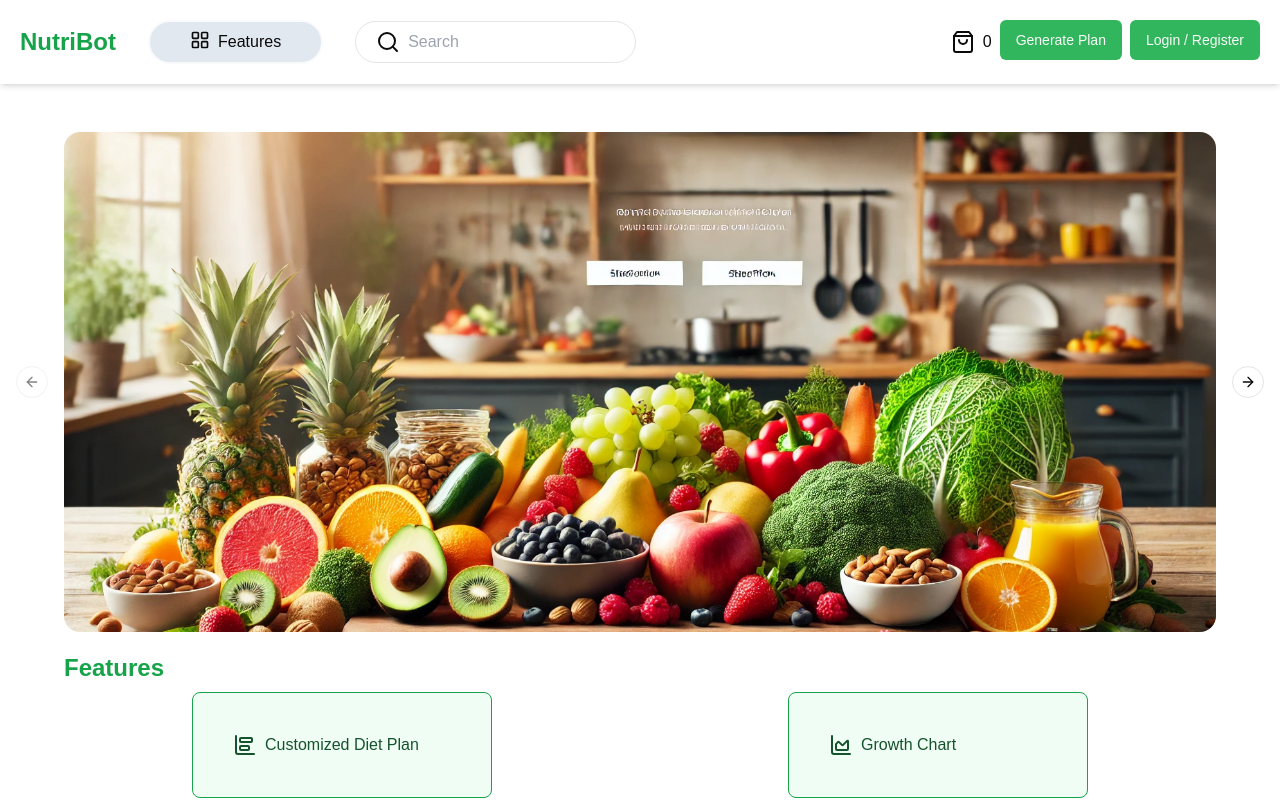
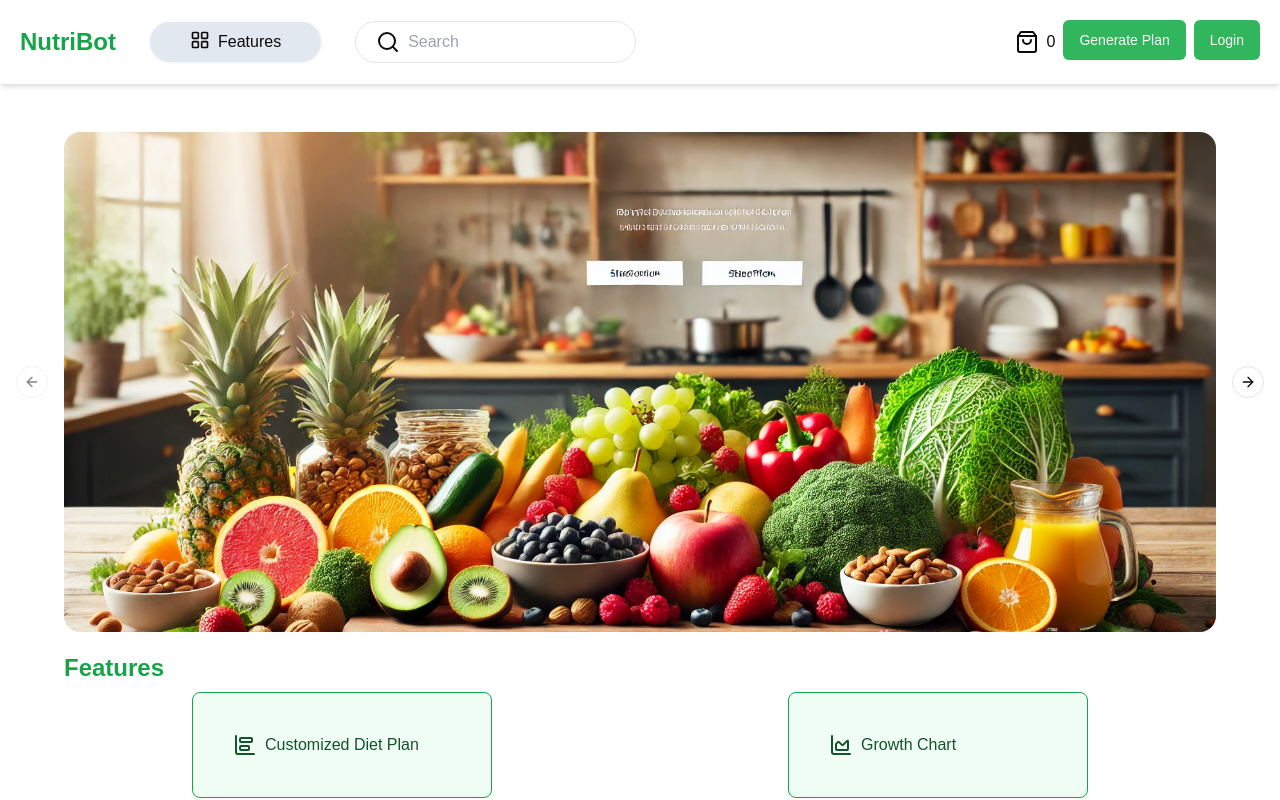
Before and after one commit to tejpatel1302/nutribot, a Next.js app: page / in a window 1280 px wide. Shown: the top 800 px of the page. Built offline with nearby package versions, Linux system fonts and the light colour scheme.

Commit message:
login ui fix

```diff
--- a/app/_components/Login_Registartion.jsx
+++ b/app/_components/Login_Registartion.jsx
@@ -225,7 +225,7 @@ console.log(isLoggedIn,'hi')
       ) : (
         <Dialog open={open} onOpenChange={setOpen}>
           <DialogTrigger asChild>
-            <Button>Login / Register</Button>
+            <Button>Login</Button>
           </DialogTrigger>
           <DialogContent className="sm:max-w-[425px]">
             <DialogHeader>
```
